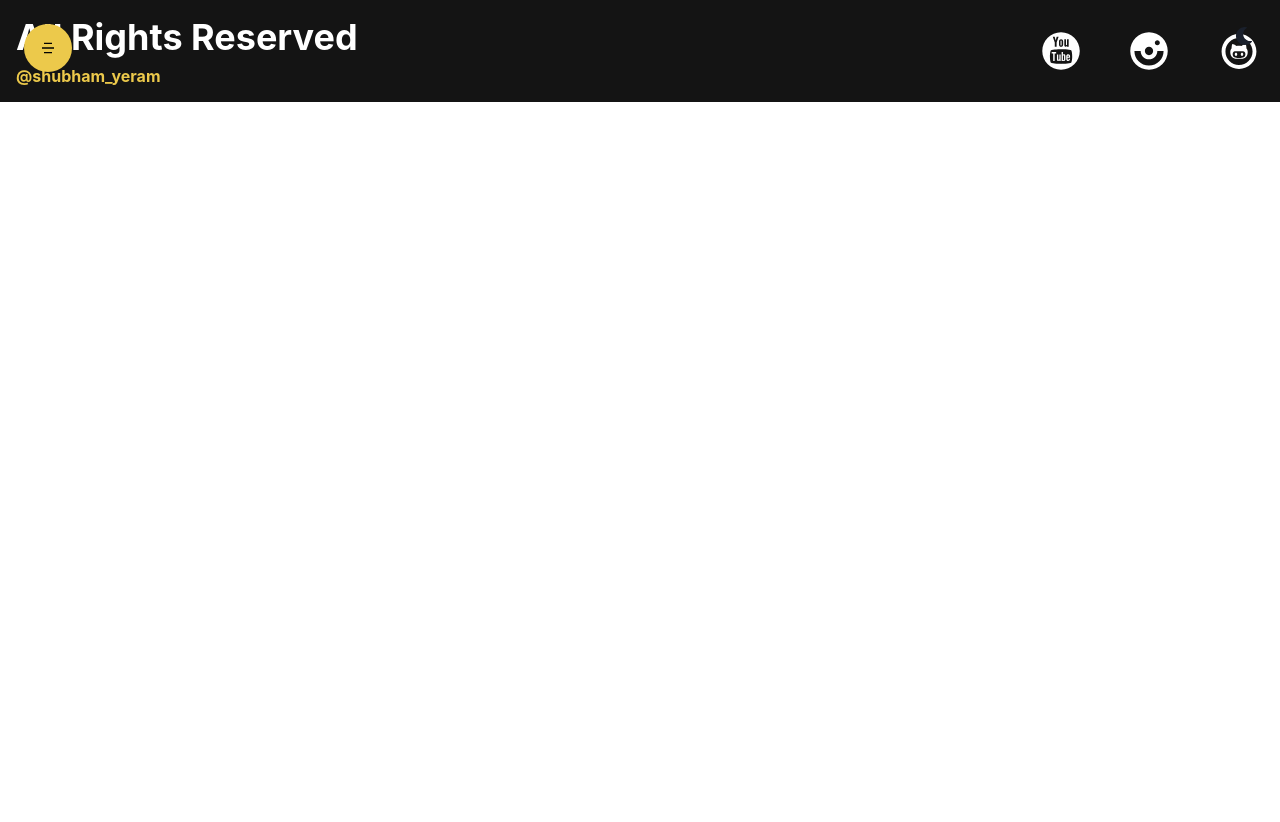
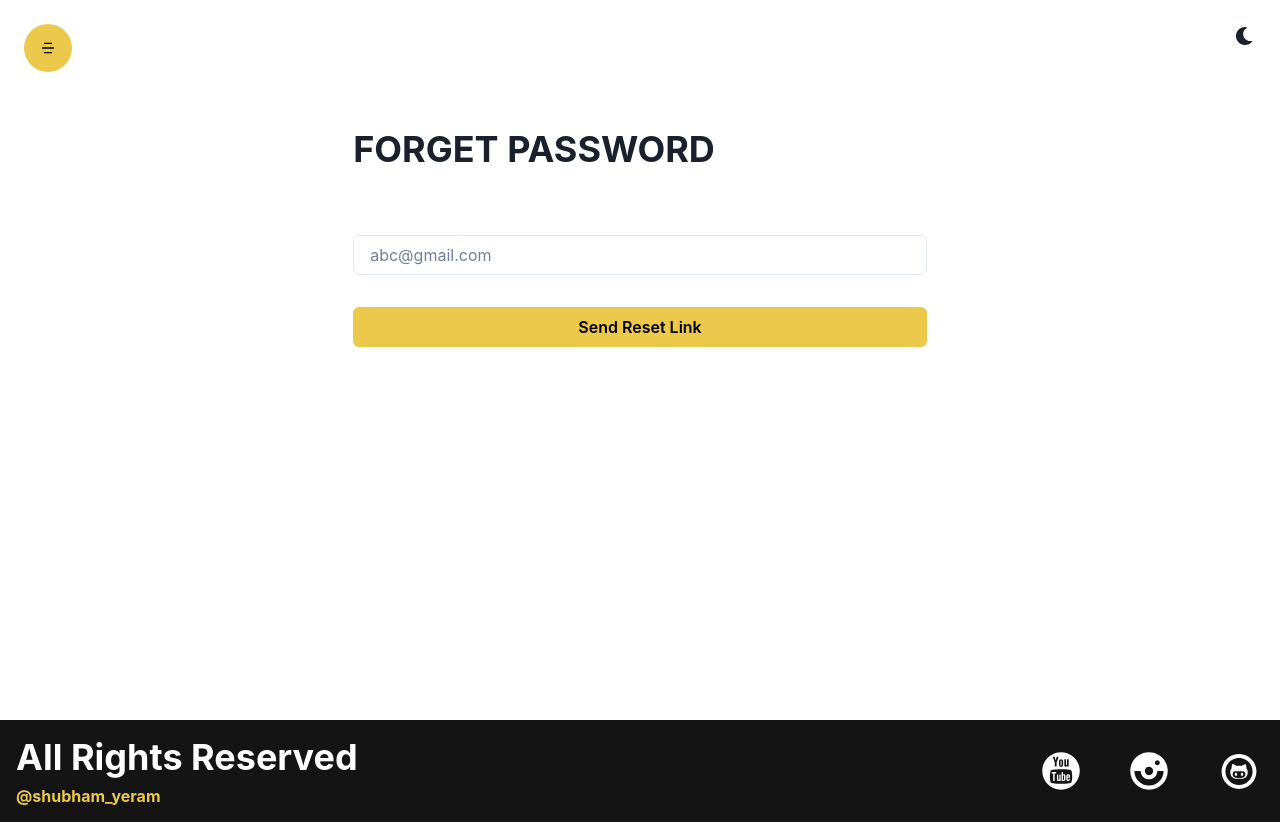
Before and after one commit to 0x1Shub/course-provider, a React (Create React App) app in the folder client/: page /forgetpassword in a window 1280 px wide. Before the commit the page ends 800 px from the top, so only its background shows below. Built offline with nearby package versions, Linux system fonts and the light colour scheme.

Commit message:
Updated: Added Forget Password

```diff
--- a/client/src/App.js
+++ b/client/src/App.js
@@ -6,6 +6,7 @@
 import Footer from './components/Layout/Footer/Footer';
 import Login from './components/Auth/Login';
 import Register from './components/Auth/Register';
+import ForgetPassword from './components/Auth/ForgetPassword';
 
 
 function App() {
@@ -18,6 +19,7 @@
         <Route path='/courses' element={<Courses />} />
         <Route path='/login' element={<Login />} />
         <Route path='/register' element={<Register />} />
+        <Route path='/forgetpassword' element={<ForgetPassword />} />
       </Routes>
 
       <Footer />
--- /dev/null
+++ b/client/src/components/Auth/ForgetPassword.jsx
@@ -0,0 +1,22 @@
+import { Button, Container, Heading, Input, VStack } from '@chakra-ui/react'
+import React, { useState } from 'react'
+
+const ForgetPassword = () => {
+
+    const [email, setEmail] = useState('');
+
+    return (
+        <Container py={"16"} h={"90vh"}>
+            <form>
+                <Heading children={"Forget Password"} my={"16"} textTransform={"uppercase"} textAlign={["center", "left"]} />
+                <VStack spacing={"8"}>
+                    <Input required id='email' value={email} onChange={(e) => setEmail(e.target.value)} placeholder='abc@gmail.com' type='email' focusBorderColor={"yellow.500"} />
+                    <Button type={"submit"} w={"full"} colorScheme={"yellow"}>Send Reset Link</Button>
+
+                </VStack>
+            </form>
+        </Container>
+    )
+}
+
+export default ForgetPassword
--- a/client/src/components/Auth/Register.jsx
+++ b/client/src/components/Auth/Register.jsx
@@ -36,7 +36,7 @@
     };
 
     return (
-        <Container h={"95vh"}>
+        <Container h={["95vh", "150vh"]}>
             <VStack h={"full"} justifyContent={'center'} spacing={'16'}>
                 <Heading textTransform={"uppercase"} children={"Registration"} />
                 <form style={{ width: "100%" }}>
```
